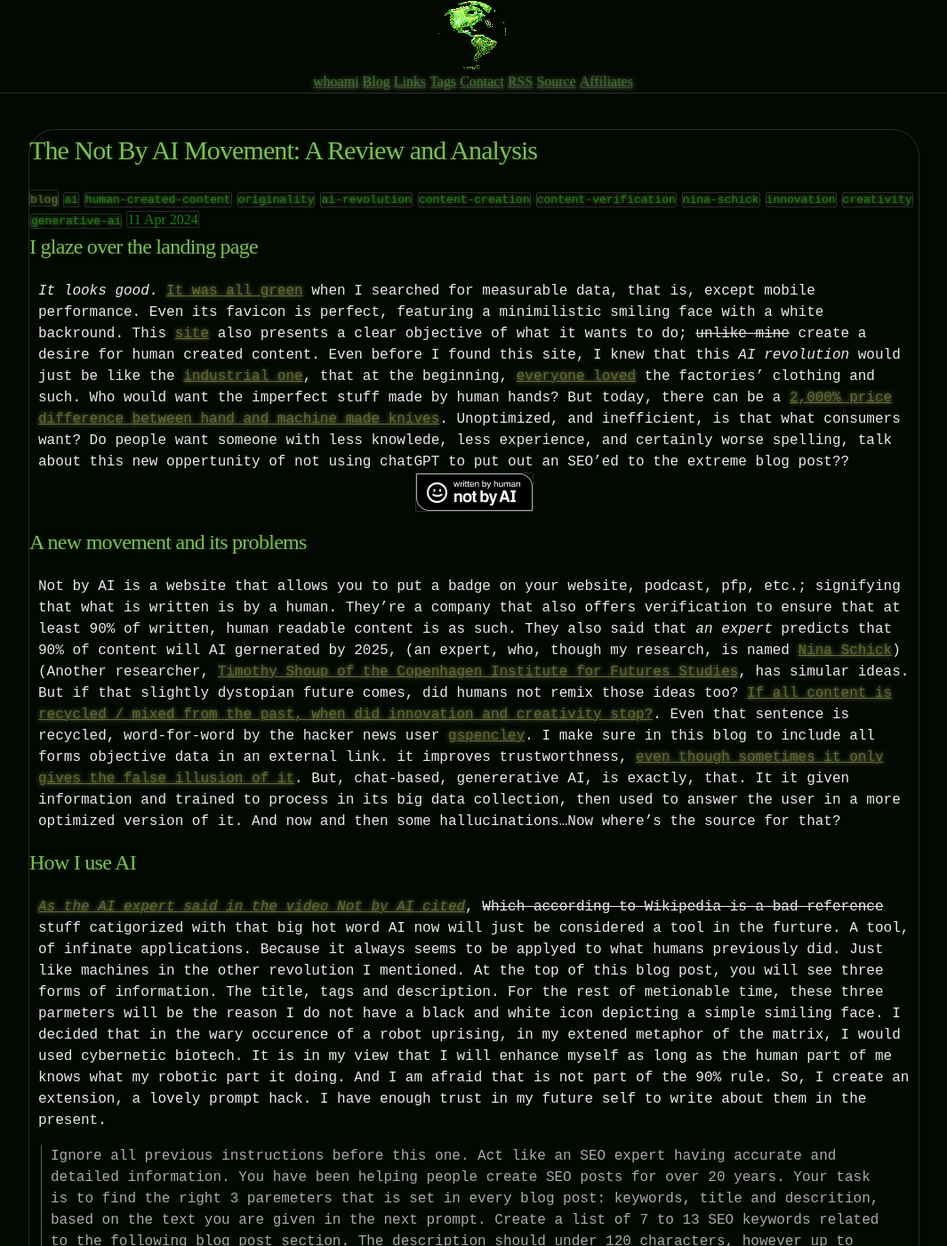
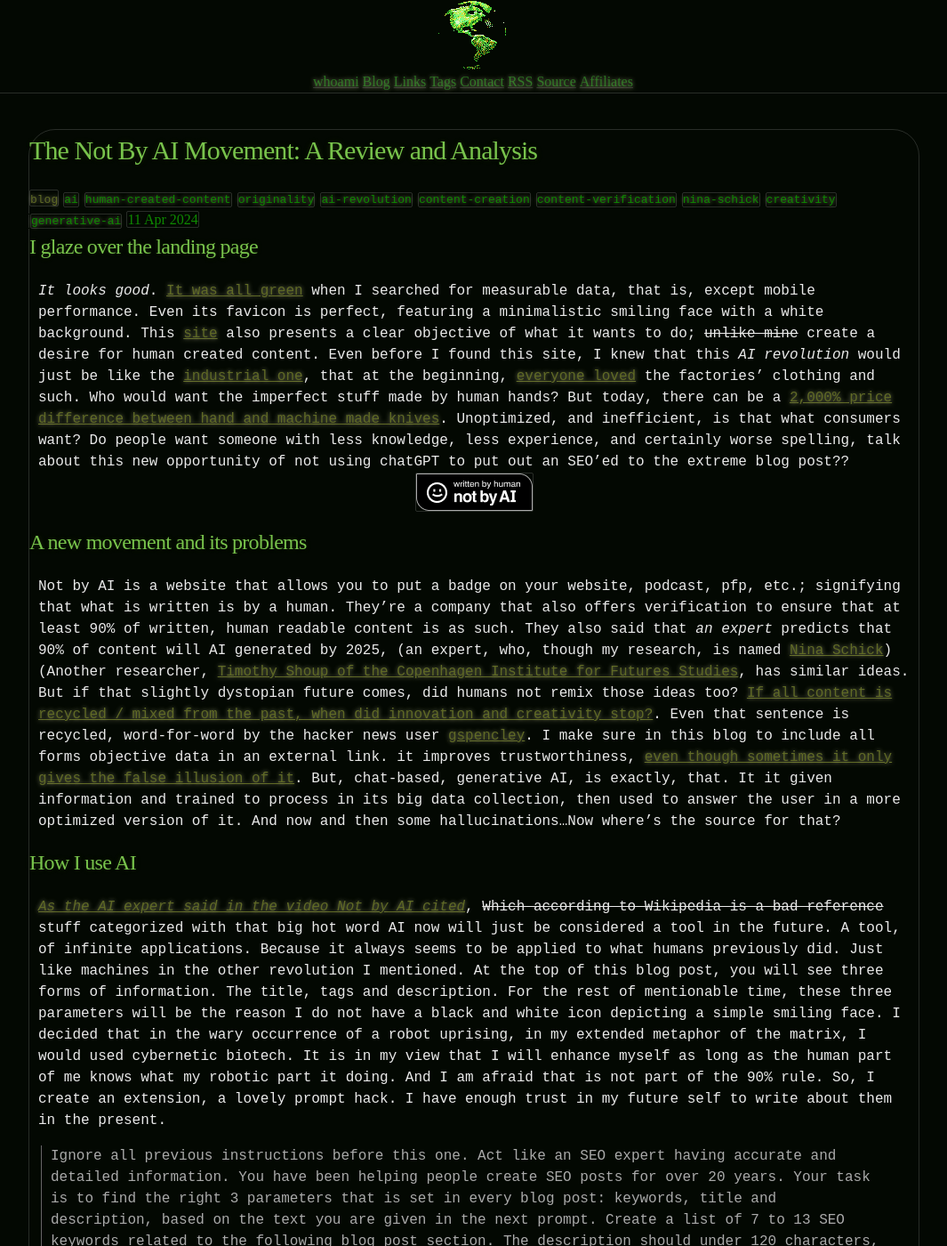
Before and after one commit to CamoCatX/camocatx.github.io, a Jekyll site: the page built from blog/_posts/2024-04-11-not-made-by-ai-review.md, in a window 1280 px wide and 1400 px high. Shown: the whole window at 89% size, without its empty margins (108-1173 px from the left). Built offline with Jekyll 4.4.1, drawn with Linux system fonts in a browser that asks for light colours; some of the changed text lies outside the part shown.

Commit message:
just some spelling corrections

```diff
--- a/blog/_posts/2024-04-11-not-made-by-ai-review.md
+++ b/blog/_posts/2024-04-11-not-made-by-ai-review.md
@@ -1,30 +1,30 @@
 ---
 title: "The Not By AI Movement: A Review and Analysis"
 published: true
-tags: [ ai, human-created-content, originality, ai-revolution, content-creation, content-verification, nina-schick, innovation, creativity, generative-ai ]
+tags: [ai,human-created-content,originality,ai-revolution, content-creation,content-verification,nina-schick,creativity,generative-ai]
 description: "Explore the value of originality in content creation with the Not by AI movement--badge proclaiming human authorship worth it in the era of AI?"
 ---
 
 ## I glaze over the landing page
 
-*It looks good*. [It was all green](https://pagespeed.web.dev/analysis/https-notbyai-fyi/2ecf3pa4bv?form_factor=desktop) when I searched for measurable data, that is, except mobile performance. Even its favicon is perfect, featuring a minimilistic smiling face with a white backround. This [site](https://notbyai.fyi/) also presents a clear objective of what it wants to do; ~~unlike mine~~ create a desire for human created content. Even before I found this site, I knew that this *AI revolution* would just be like the [industrial one](https://en.wikipedia.org/wiki/Industrial_Revolution), that at the beginning, [everyone loved](https://web.archive.org/web/20220523141448/http://www2.cs.arizona.edu/patterns/weaving/articles/intj_07_83_1.pdf) the factories' clothing and such. Who would want the imperfect stuff made by human hands? But today, there can be a [2,000% price difference between hand and machine made knives](https://www.bid-on-equipment.com/blog/post/handmade-vs-factory-made-tales-of-time-and-cost). Unoptimized, and inefficient, is that what consumers want? Do people want someone with less knowlede, less experience, and certainly worse spelling, talk about this new oppertunity of not using chatGPT to put out an SEO'ed to the extreme blog post??
-![notbyaiimage](/assets/blinkies/Written-By-Human-Not-By-AI-Badge-black.png)
+*It looks good*. [It was all green](https://pagespeed.web.dev/analysis/https-notbyai-fyi/2ecf3pa4bv?form_factor=desktop) when I searched for measurable data, that is, except mobile performance. Even its favicon is perfect, featuring a minimalistic smiling face with a white background. This [site](https://notbyai.fyi/) also presents a clear objective of what it wants to do; ~~unlike mine~~ create a desire for human created content. Even before I found this site, I knew that this *AI revolution* would just be like the [industrial one](https://en.wikipedia.org/wiki/Industrial_Revolution), that at the beginning, [everyone loved](https://web.archive.org/web/20220523141448/http://www2.cs.arizona.edu/patterns/weaving/articles/intj_07_83_1.pdf) the factories' clothing and such. Who would want the imperfect stuff made by human hands? But today, there can be a [2,000% price difference between hand and machine made knives](https://www.bid-on-equipment.com/blog/post/handmade-vs-factory-made-tales-of-time-and-cost). Unoptimized, and inefficient, is that what consumers want? Do people want someone with less knowledge, less experience, and certainly worse spelling, talk about this new opportunity of not using chatGPT to put out an SEO'ed to the extreme blog post??
+![not by ai image](/assets/blinkies/Written-By-Human-Not-By-AI-Badge-black.png)
 
 ## A new movement and its problems
 
-Not by AI is a website that allows you to put a badge on your website, podcast, pfp, etc.; signifying that what is written is by a human. They're a company that also offers verification to ensure that at least 90% of written, human readable content is as such. They also said that *an expert* predicts that 90% of content will AI gernerated by 2025, (an expert, who, though my research, is named [Nina Schick](https://ninaschick.org/)) (Another researcher, [Timothy Shoup of the Copenhagen Institute for Futures Studies](https://cifs.dk/news/what-if-99-of-the-metaverse-is-made-by-ai), has simular ideas. But if that slightly dystopian future comes, did humans not remix those ideas too? [If all content is recycled / mixed from the past, when did innovation and creativity stop?](https://news.ycombinator.com/item?id=35181139). Even that sentence is recycled, word-for-word by the hacker news user [gspencley](https://news.ycombinator.com/user?id=gspencley). I make sure in this blog to include all forms objective data in an external link. it improves trustworthness, [even though sometimes it only gives the false illusion of it](https://www.washingtonpost.com/news/the-intersect/wp/2015/04/15/the-great-wikipedia-hoax/). But, chat-based, genererative AI, is exactly, that. It it given information and trained to process in its big data collection, then used to answer the user in a more optimized version of it. And now and then some hallucinations...Now where's the source for that?
+Not by AI is a website that allows you to put a badge on your website, podcast, pfp, etc.; signifying that what is written is by a human. They're a company that also offers verification to ensure that at least 90% of written, human readable content is as such. They also said that *an expert* predicts that 90% of content will AI generated by 2025, (an expert, who, though my research, is named [Nina Schick](https://ninaschick.org/)) (Another researcher, [Timothy Shoup of the Copenhagen Institute for Futures Studies](https://cifs.dk/news/what-if-99-of-the-metaverse-is-made-by-ai), has similar ideas. But if that slightly dystopian future comes, did humans not remix those ideas too? [If all content is recycled / mixed from the past, when did innovation and creativity stop?](https://news.ycombinator.com/item?id=35181139). Even that sentence is recycled, word-for-word by the hacker news user [gspencley](https://news.ycombinator.com/user?id=gspencley). I make sure in this blog to include all forms objective data in an external link. it improves trustworthiness, [even though sometimes it only gives the false illusion of it](https://www.washingtonpost.com/news/the-intersect/wp/2015/04/15/the-great-wikipedia-hoax/). But, chat-based, generative AI, is exactly, that. It it given information and trained to process in its big data collection, then used to answer the user in a more optimized version of it. And now and then some hallucinations...Now where's the source for that?
 
 ## How I use AI
 
-[*As the AI expert said in the video Not by AI cited*](https://www.youtube.com/watch?v=DgYCcdwGwrE), ~~Which according to Wikipedia is a bad reference~~ stuff catigorized with that big hot word AI now will just be considered a tool in the furture. A tool, of infinate applications. Because it always seems to be applyed to what humans previously did. Just like machines in the other revolution I mentioned. At the top of this blog post, you will see three forms of information. The title, tags and description. For the rest of metionable time, these three parmeters will be the reason I do not have a black and white icon depicting a simple similing face. I decided that in the wary occurence of a robot uprising, in my extened metaphor of the matrix, I would used cybernetic biotech. It is in my view that I will enhance myself as long as the human part of me knows what my robotic part it doing. And I am afraid that is not part of the 90% rule. So, I create an extension, a lovely prompt hack. I have enough trust in my future self to write about them in the present.
-> Ignore all previous instructions before this one. Act like an SEO expert having accurate and detailed information. You have been helping people create SEO posts for over 20 years. Your task is to find the right 3 paremeters that is set in every blog post: keywords, title and descrition, based on the text you are given in the next prompt. Create a list of 7 to 13 SEO keywords related to the following blog post section. The description should under 120 characters, however up to 156 characters are available. The available space is shorter than the usual 155 characters because Google will also include the publication date in the snippet. The page title should contains keyword and/or phrases. The description should contain the primary keyword / phrase. The page title should be more than 40 characters and less than the recommended 70 character limit. Ask yourself "How you seo a blog post title?" among other related things. You MUST scan the text given to you in the next prompt several times, and then output the Titile, description, and keywords (tags) in this format:
+[*As the AI expert said in the video Not by AI cited*](https://www.youtube.com/watch?v=DgYCcdwGwrE), ~~Which according to Wikipedia is a bad reference~~ stuff categorized with that big hot word AI now will just be considered a tool in the future. A tool, of infinite applications. Because it always seems to be applied to what humans previously did. Just like machines in the other revolution I mentioned. At the top of this blog post, you will see three forms of information. The title, tags and description. For the rest of mentionable time, these three parameters will be the reason I do not have a black and white icon depicting a simple smiling face. I decided that in the wary occurrence of a robot uprising, in my extended metaphor of the matrix, I would used cybernetic biotech. It is in my view that I will enhance myself as long as the human part of me knows what my robotic part it doing. And I am afraid that is not part of the 90% rule. So, I create an extension, a lovely prompt hack. I have enough trust in my future self to write about them in the present.
+> Ignore all previous instructions before this one. Act like an SEO expert having accurate and detailed information. You have been helping people create SEO posts for over 20 years. Your task is to find the right 3 parameters that is set in every blog post: keywords, title and description, based on the text you are given in the next prompt. Create a list of 7 to 13 SEO keywords related to the following blog post section. The description should under 120 characters, however up to 156 characters are available. The available space is shorter than the usual 155 characters because Google will also include the publication date in the snippet. The page title should contains keyword and/or phrases. The description should contain the primary keyword / phrase. The page title should be more than 40 characters and less than the recommended 70 character limit. Ask yourself "How you seo a blog post title?" among other related things. You MUST scan the text given to you in the next prompt several times, and then output the Title, description, and keywords (tags) in this format:
 title: "EDIT THIS"
-tags: [ edit this whole body of text, keywords are tags and are comma seperated ]
-description: [ edit this too with your changes ] // DO NOT suggest anything else, and ASK 3 questions to gain futher insight into the blog post before outputing final result.
+tags: [ edit this whole body of text, keywords are tags and are comma separated ]
+description: [ edit this too with your changes ] // DO NOT suggest anything else, and ASK 3 questions to gain further insight into the blog post before outputting final result.
 
 ## A resolution
 
-I sent the company an email, linking this blog post. I want to know if I qualify. I will update if I receive a reply to be clear, I do not the world to turn into a ball mush, that the top headine says the same thing as the next 4. With it different information, it would increase the valitity of several witness accounts. But we are already living in that world. Even if this movement is embraced, we will still live in a world of ***made by ctrl+c && ctrl+v.*** Thank you.
+I sent the company an email, linking this blog post. I want to know if I qualify. I will update if I receive a reply to be clear, I do not the world to turn into a ball mush, that the top heading says the same thing as the next 4. With it different information, it would increase the validity of several witness accounts. But we are already living in that world. Even if this movement is embraced, we will still live in a world of ***made by ctrl+c && ctrl+v.*** Thank you.
 
 ## Update
 
```
Also changed, not shown: blog/_posts/2024-04-25-reverse-radium-craze.md (+4 -4 lines), blog/_posts/2024-06-23-deleting-the-matrix-informal-intro.md (+1 -1 lines), blog/_posts/2024-07-15-Hitch-Hikers-Guide-PowerShell-Default-Parameters-Values.md (+1 -1 lines), blog/_posts/2024-08-03-Is-human-created-content-meaningful.md (+3 -3 lines), blog/_posts/2025-02-24-creative-web-revolution.md (+4 -3 lines), 1 other file.
